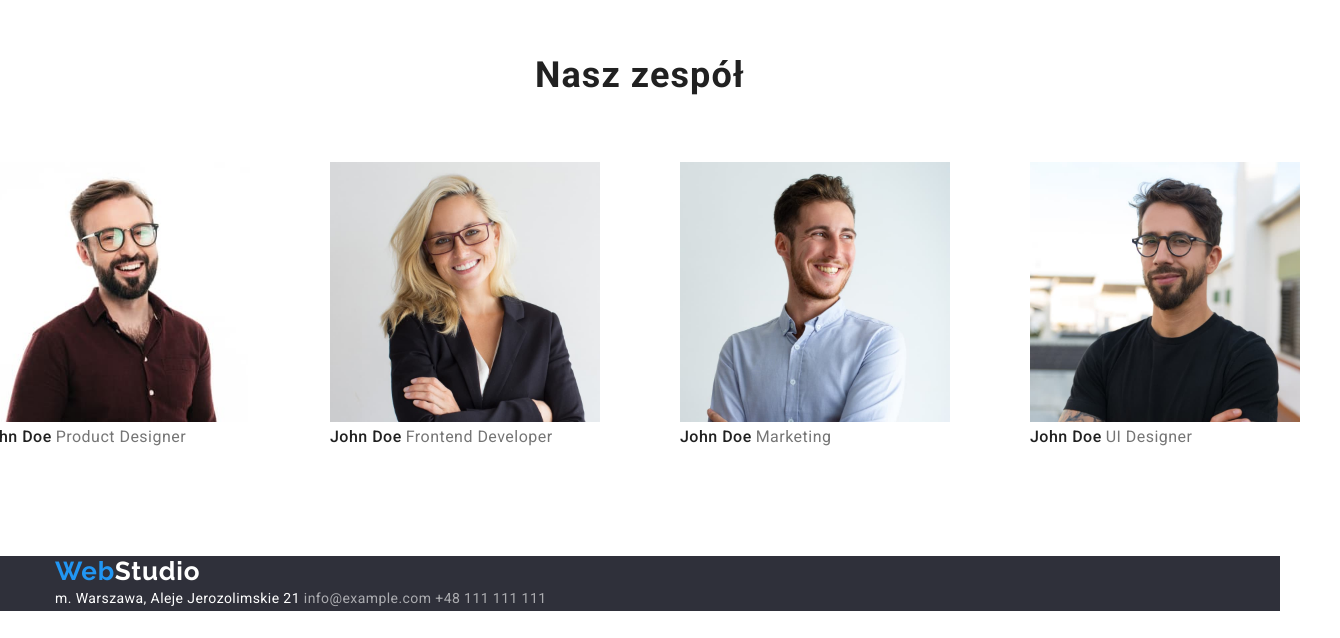
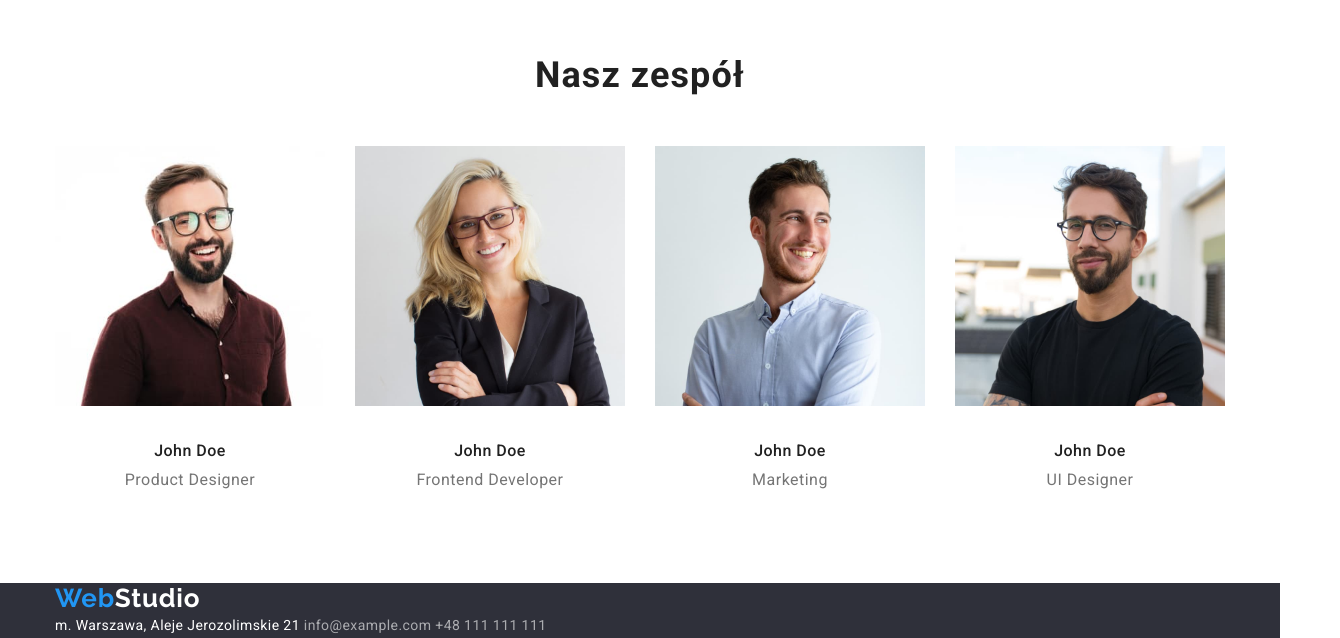
Before and after one commit to KatarzynaCependa/goit-markup-hw-03, a plain HTML site: page index.html in a window 1280 px wide. Shown: the part 1669-2307 px from the top of the page, 1340 px wide, since content can reach past the window. Before the commit the page ends 2280 px from the top, so only its background shows below. Drawn offline with nearby package versions, Linux system fonts and the light colour scheme; a web font is replaced by a local one.

Commit message:
Update styles.css

```diff
--- a/css/styles.css
+++ b/css/styles.css
@@ -15,6 +15,11 @@ body {
 }
 
 ul {
+  margin: 0;
+  padding: 0;
+}
+
+figure {
   margin: 0;
   padding: 0;
 }
@@ -141,6 +146,8 @@ ul {
   text-align: center;
   letter-spacing: 0.03em;
   color: var(--text-black);
+  margin-top: 30px;
+  margin-bottom: 10px;
 }
 
 .profession {
@@ -154,15 +161,19 @@ ul {
 .about-box {
   display: flex;
   justify-content: center;
-}
-
-.about-box img {
-  margin-right: 30px;
+  gap: 30px;
 }
 
 .team-box {
   display: flex;
   justify-content: center;
+  gap: 30px;
+}
+
+.name-profession {
+  display: flex;
+  justify-content: center;
+  flex-direction: column;
 }
 
 /* Footer */
```
